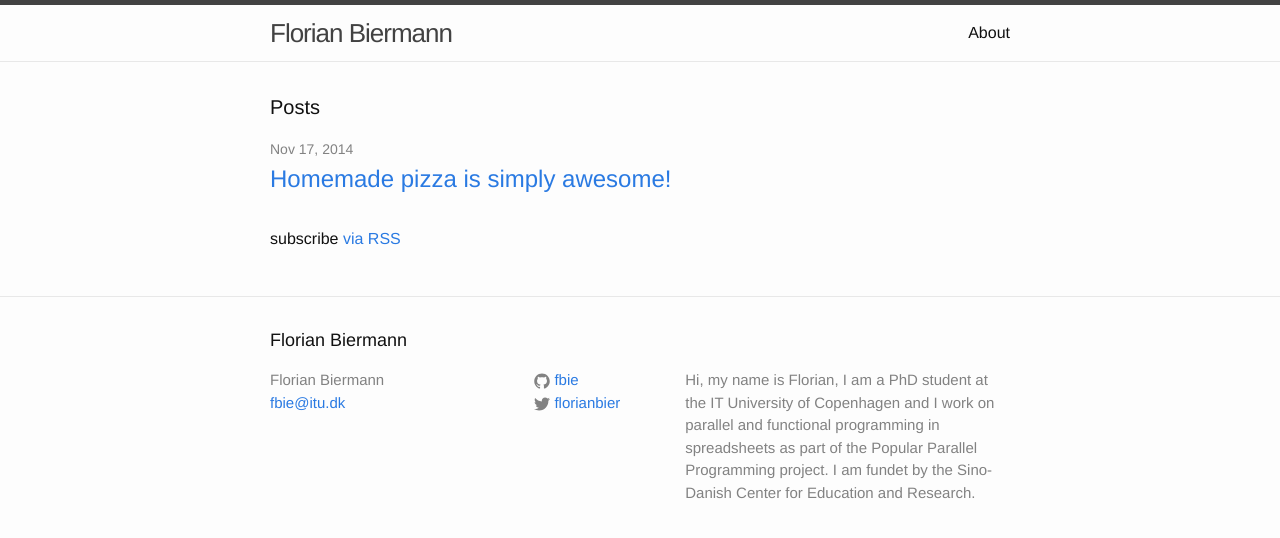
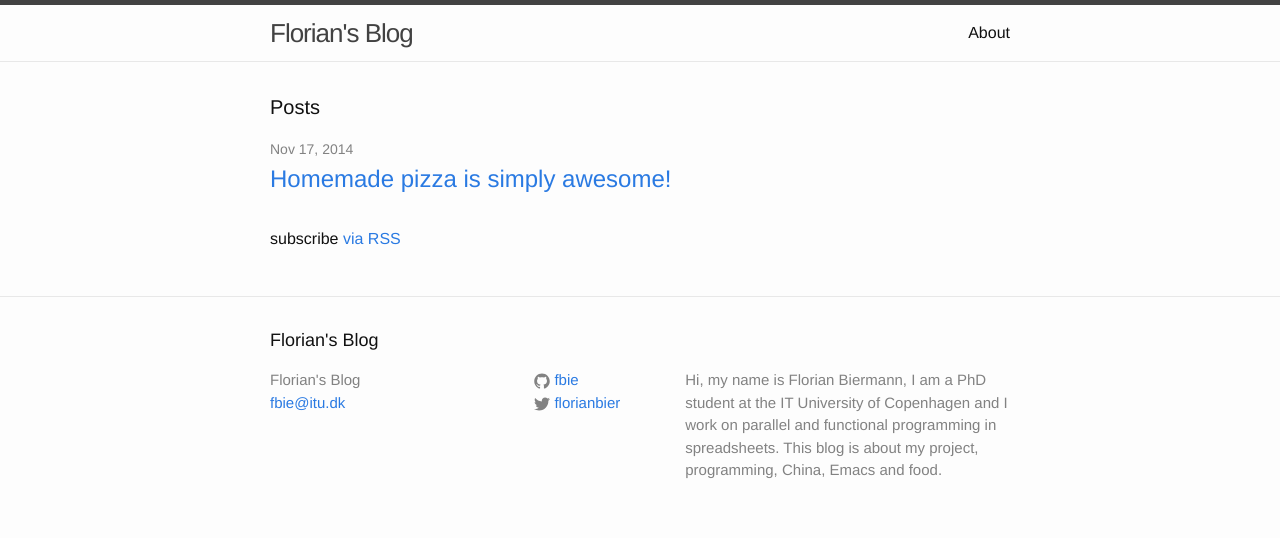
Before and after one commit to fbie/fbie.github.io, a Jekyll site: the page built from index.html, in a window 1280 px wide. Shown: the top 538 px of the page. Built offline with Jekyll 4.4.1, drawn with Linux system fonts in a browser that asks for light colours.

Commit message:
update title and description

```diff
--- a/_config.yml
+++ b/_config.yml
@@ -6,13 +6,13 @@
 # 'jekyll serve'. If you change this file, please restart the server process.
 
 # Site settings
-title: Florian Biermann
+title: Florian's Blog
 email: fbie@itu.dk
 description: > # this means to ignore newlines until "baseurl:"
- Hi, my name is Florian, I am a PhD student at the IT University of
- Copenhagen and I work on parallel and functional programming in
- spreadsheets as part of the Popular Parallel Programming project. I
- am fundet by the Sino-Danish Center for Education and Research.
+ Hi, my name is Florian Biermann, I am a PhD student at the IT
+ University of Copenhagen and I work on parallel and functional
+ programming in spreadsheets. This blog is about my project,
+ programming, China, Emacs and food.
 baseurl: "" # the subpath of your site, e.g. /blog
 url: "http://itu.dk/people/fbie" # the base hostname & protocol for your site
 twitter_username: florianbier
```
